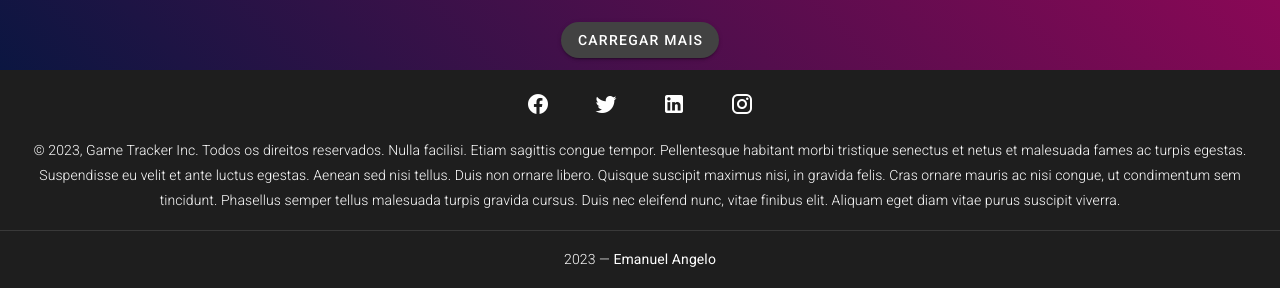
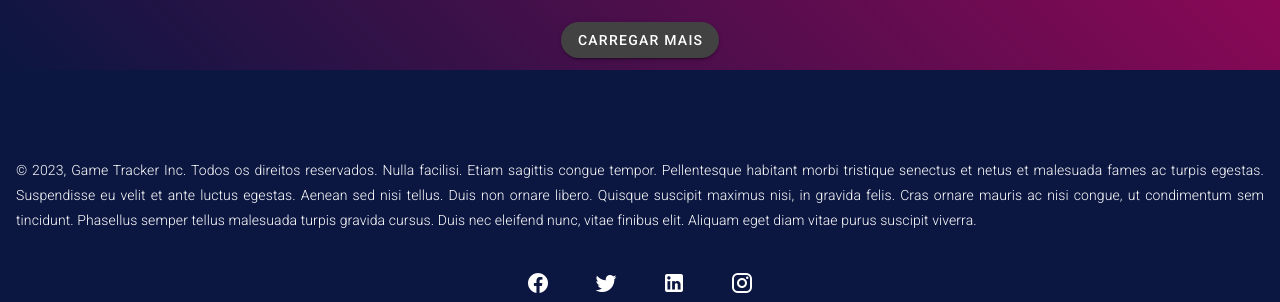
Before and after one commit to EmanuelAngelo/game-tracker, a Vue app: page / in a window 1280 px wide. Shown: the part 650-952 px from the top of the page. Built offline with nearby package versions, Linux system fonts and the light colour scheme; no server answers.

Commit message:
arrumando footer

```diff
--- a/src/components/FooterTracker.vue
+++ b/src/components/FooterTracker.vue
@@ -1,15 +1,7 @@
 <template>
-  <v-footer dark padless>
+  <v-footer padless style="background: #0b1641">
     <v-card flat tile class="lighten-1 white--text text-center">
-      <v-card-text>
-        <v-btn v-for="icon in icons" :key="icon" class="mx-4 white--text" icon>
-          <v-icon size="24px">
-            {{ icon }}
-          </v-icon>
-        </v-btn>
-      </v-card-text>
-
-      <v-card-text class="white--text pt-0">
+      <v-card-text class="white--text format pt-0" style="background: #0b1641">
         © 2023, Game Tracker Inc. Todos os direitos reservados. Nulla facilisi.
         Etiam sagittis congue tempor. Pellentesque habitant morbi tristique
         senectus et netus et malesuada fames ac turpis egestas. Suspendisse eu
@@ -19,10 +11,14 @@
         tellus malesuada turpis gravida cursus. Duis nec eleifend nunc, vitae
         finibus elit. Aliquam eget diam vitae purus suscipit viverra.
       </v-card-text>
-
-      <v-divider></v-divider>
-
-      <v-card-text class="white--text">
+      <v-card-text style="background: #0b1641">
+        <v-btn v-for="icon in icons" :key="icon" class="mx-4 white--text" icon>
+          <v-icon size="24px">
+            {{ icon }}
+          </v-icon>
+        </v-btn>
+      </v-card-text>
+      <v-card-text class="white--text" style="background: #0b1641">
         {{ new Date().getFullYear() }} — <strong>Emanuel Angelo</strong>
       </v-card-text>
     </v-card>
@@ -41,11 +37,13 @@ export default {
 <style scoped>
 @import url("https://fonts.googleapis.com/css2?family=Roboto:ital,wght@0,100;0,300;0,400;0,500;1,100;1,300;1,400&display=swap");
 .white--text {
+  top: 40.51%;
   font-family: "Roboto" !important;
   font-style: normal;
   font-weight: 300;
   font-size: 14px;
   line-height: 180%;
   /* or 25px */
+  text-align: justify;
 }
 </style>
```
